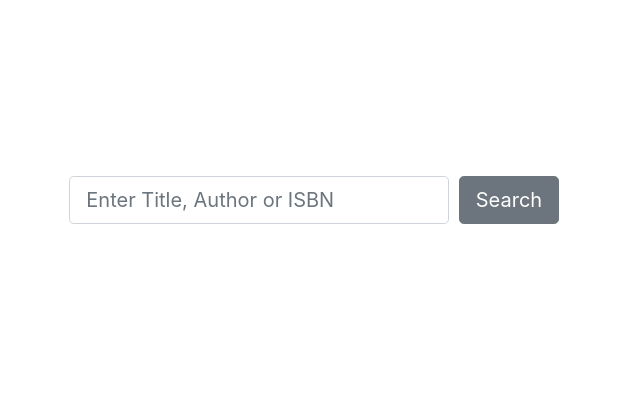
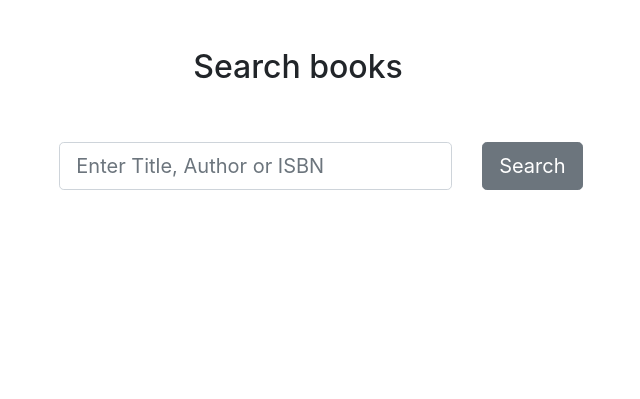
Before and after one commit to dartungar/cs50w-books, a Flask app: page / in a window 1280 px wide. Shown: the part 56-455 px from the top of the page, without its empty margins (342-982 px from the left). Run offline with Flask 2, Linux system fonts and the light colour scheme; the visitor is signed in with stand-in values (Sample User, id 1); some libraries are stand-ins or nearby versions.

Commit message:
Layout for Search & Book pages

```diff
--- a/application.py
+++ b/application.py
@@ -23,6 +23,7 @@ Session(app)
 # Set up database
 engine = create_engine(os.getenv("DATABASE_URL"))
 db = scoped_session(sessionmaker(bind=engine))
+
 
 # wrapper for checking if user is logged in
 def login_required(view):
@@ -60,7 +61,6 @@ def search():
 @login_required
 def book(isbn):
     if request.method == 'POST':
-        # TODO: сделать лейаут
 
         review_rating = request.form['review-rating']
         review_text = request.form['review-text']
@@ -76,9 +76,8 @@ def book(isbn):
         db.commit()
 
     # get book info from our DB
-    book = db.execute("SELECT isbn, title, author FROM books WHERE isbn = :isbn", {"isbn": isbn}).fetchone()
+    book = db.execute("SELECT isbn, title, author, year FROM books WHERE isbn = :isbn", {"isbn": isbn}).fetchone()
 
-    # TODO: подгрузить ревью
     reviews = db.execute("""SELECT users.username, reviews.rating, reviews.text
                         FROM reviews INNER JOIN users ON reviews.author_id = users.id
                         WHERE reviews.book_isbn = :isbn""", {"isbn": isbn}).fetchall()
--- a/static/custom.css
+++ b/static/custom.css
@@ -1,7 +1,3 @@
 html, body {
     height: 100%;
 }
-
-.search-result {
-    width: 30rem;
-}
--- a/templates/layout.html
+++ b/templates/layout.html
@@ -14,7 +14,7 @@
   </head>
 
   <body>
-    <nav class="navbar navbar-expand-sm navbar-light ">
+    <nav class="navbar navbar-expand-sm navbar-light">
       <a class="navbar-brand" href="/"> Books </a>
       <ul class="navbar-nav ml-3">
         {% if session['user_id'] %}
--- a/templates/search.html
+++ b/templates/search.html
@@ -3,14 +3,18 @@
 {% block title %} Search {% endblock %}
 
 {% block content %}
+<div class="container">
+<div class="row my-5 justify-content-center align-items-center">
+<h2>Search books</h2>
+</div>
 
-<div class="row h-50 justify-content-center align-items-center">
-    <form action="/search" method="POST">
-        <div class="form-row">
-            <div class="col-10">
+<div class="row justify-content-center align-items-center">
+    <form action="/search" method="POST" id="search-form">
+        <div class="form-group row">
+            <div class="col-sm-10">
                 <input class="form-control form-control-lg" type="text" name="q" placeholder="Enter Title, Author or ISBN">
             </div>
-            <div class="col-2">
+            <div class="col-sm-2">
                 <button class="btn btn-secondary btn-lg" type="submit">Search</button>
             </div>
         </div>
@@ -20,16 +24,16 @@
 </div>
 
 
+
 {% if books %}
+<div class="row my-3 justify-content-center text-muted"><h5>Search results:</h4></div>
 
 {% for book in books %}
-<div class="row my-1 justify-content-center"></div>
-    <div class="col">
-        <div class="card search-result">
-            <h6 class="card-header"><a href="/books/{{ book.isbn }}">{{ book.title }}</a></h5>
-            <div class="card-body">
-                <p class="card-text">{{ book.author }}</p>
-            </div>
+<div class="row my-1">
+    <div class="card mx-auto w-50 h-25" style="height: 1rem;">
+        <div class="card-body">
+            <h5 class="card-title"><a href="/books/{{ book.isbn }}">{{ book.title }}</a></h5>
+            <p class="card-text">{{ book.author }}</p>
         </div>
     </div>
 </div>
@@ -38,5 +42,5 @@
 {% endif %}
 
 
-
+</div>
 {% endblock %}
```
Also changed, not shown: templates/book.html (+23 -9 lines).
